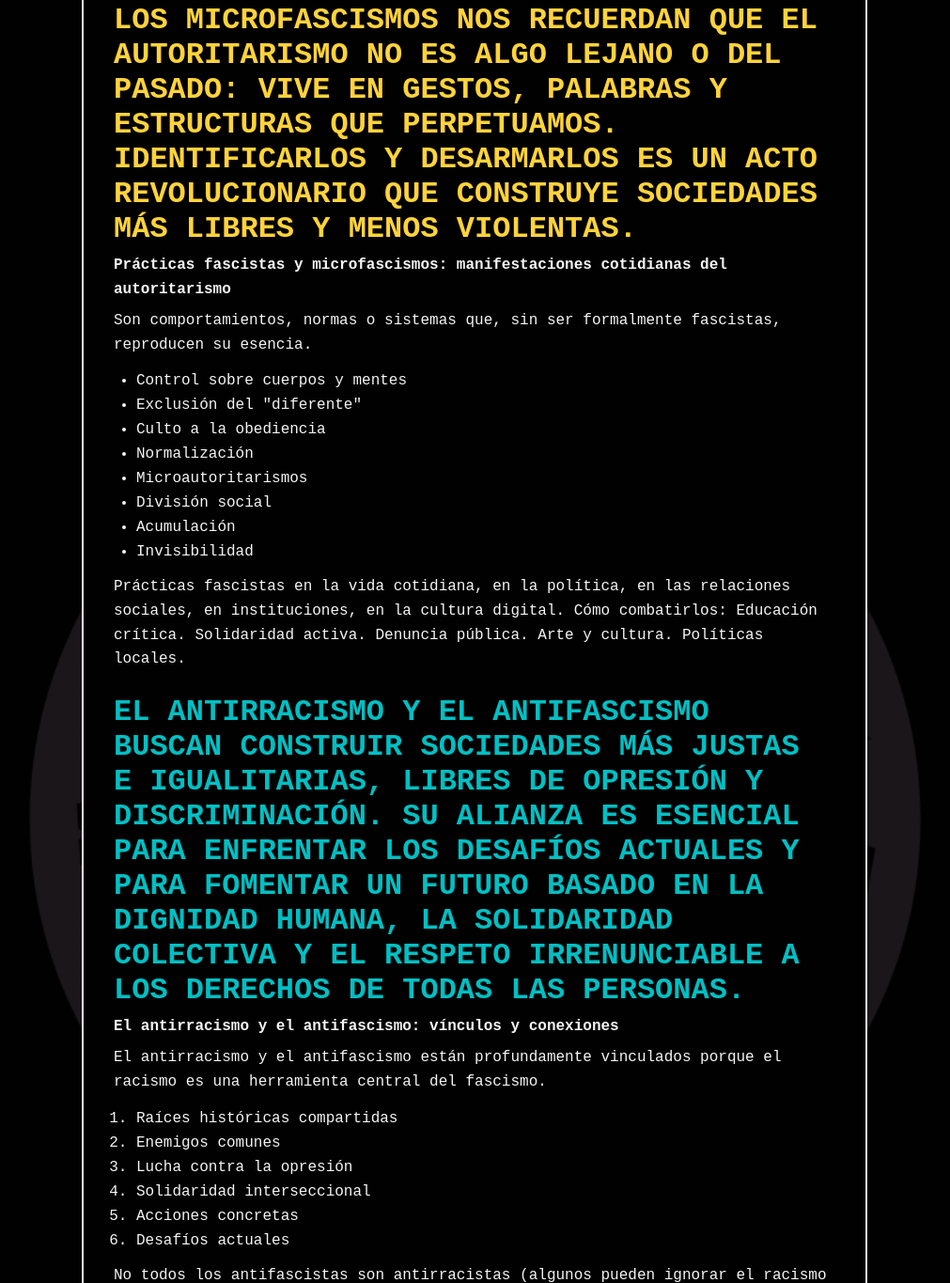
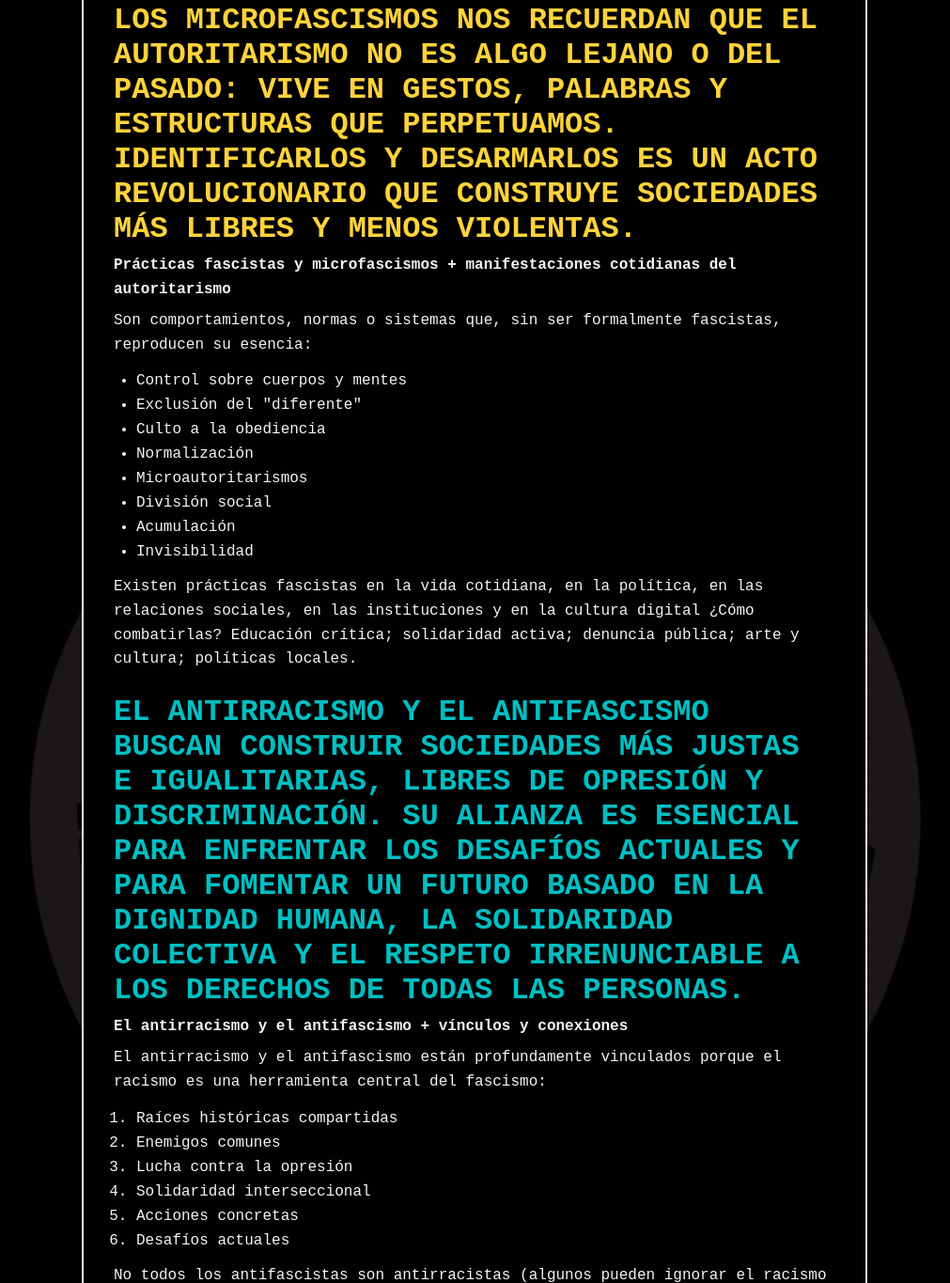
Before and after one commit to julietxcalderon/antifascista, a website: page index.html in a window 1280 px wide. Shown: the part 2581-3946 px from the top of the page at 94% size, without its empty margins (135-1146 px from the left). Drawn offline with Linux system fonts and the light colour scheme; no server answers; a web font is replaced by a local one.

Commit message:
manifiesto

```diff
--- a/index.html
+++ b/index.html
@@ -143,8 +143,8 @@
   <p>No todo uso de tecnología es fascista, pero su aplicación sin límites éticos abre la puerta a distopías autoritarias.</p>
 
   <h3>Los microfascismos nos recuerdan que el autoritarismo no es algo lejano o del pasado: vive en gestos, palabras y estructuras que perpetuamos. Identificarlos y desarmarlos es un acto revolucionario que construye sociedades más libres y menos violentas.</h3>
-  <p><strong>Prácticas fascistas y microfascismos: manifestaciones cotidianas del autoritarismo</strong></p>
-  <p>Son comportamientos, normas o sistemas que, sin ser formalmente fascistas, reproducen su esencia.</p>
+  <p><strong>Prácticas fascistas y microfascismos + manifestaciones cotidianas del autoritarismo</strong></p>
+  <p>Son comportamientos, normas o sistemas que, sin ser formalmente fascistas, reproducen su esencia:</p>
   <ul>
     <li>Control sobre cuerpos y mentes</li>
     <li>Exclusión del "diferente"</li>
@@ -155,11 +155,11 @@
     <li>Acumulación</li>
     <li>Invisibilidad</li>
   </ul>
-  <p>Prácticas fascistas en la vida cotidiana, en la política, en las relaciones sociales, en instituciones, en la cultura digital. Cómo combatirlos: Educación crítica. Solidaridad activa. Denuncia pública. Arte y cultura. Políticas locales.</p>
+  <p>Existen prácticas fascistas en la vida cotidiana, en la política, en las relaciones sociales, en las instituciones y en la cultura digital ¿Cómo combatirlas? Educación crítica; solidaridad activa; denuncia pública; arte y cultura; políticas locales.</p>
 
   <h4>El antirracismo y el antifascismo buscan construir sociedades más justas e igualitarias, libres de opresión y discriminación. Su alianza es esencial para enfrentar los desafíos actuales y para fomentar un futuro basado en la dignidad humana, la solidaridad colectiva y el respeto irrenunciable a los derechos de todas las personas.</h4>
-  <p><strong>El antirracismo y el antifascismo: vínculos y conexiones</strong></p>
-  <p>El antirracismo y el antifascismo están profundamente vinculados porque el racismo es una herramienta central del fascismo.</p>
+  <p><strong>El antirracismo y el antifascismo + vínculos y conexiones</strong></p>
+  <p>El antirracismo y el antifascismo están profundamente vinculados porque el racismo es una herramienta central del fascismo:</p>
   <ol>
     <li>Raíces históricas compartidas</li>
     <li>Enemigos comunes</li>
```
